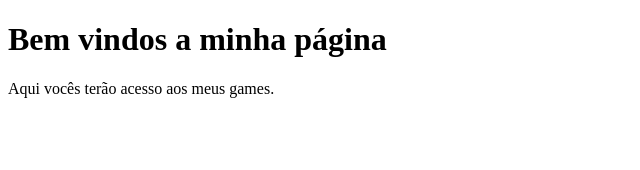
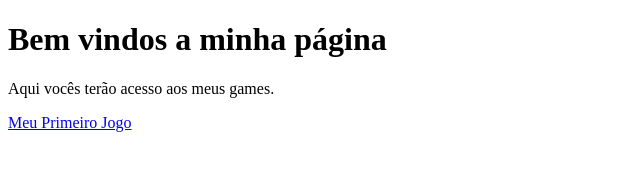
Before and after one commit to Jacobsky99/Jacobsky99.github.io, a plain HTML site: page index.html in a window 1280 px wide. Shown: the whole page, without its empty margins (0-640 px from the left). Drawn offline with Linux system fonts and the light colour scheme.

Commit message:
Update index.html

```diff
--- a/index.html
+++ b/index.html
@@ -7,6 +7,7 @@
 
 <h1>Bem vindos a minha página </h1>
 <p>Aqui vocês terão acesso aos meus games.</p>
+  <a href="https://jacobsky99.github.io/matemagica/">Meu Primeiro Jogo</a>
 
 </body>
 </html>
```
